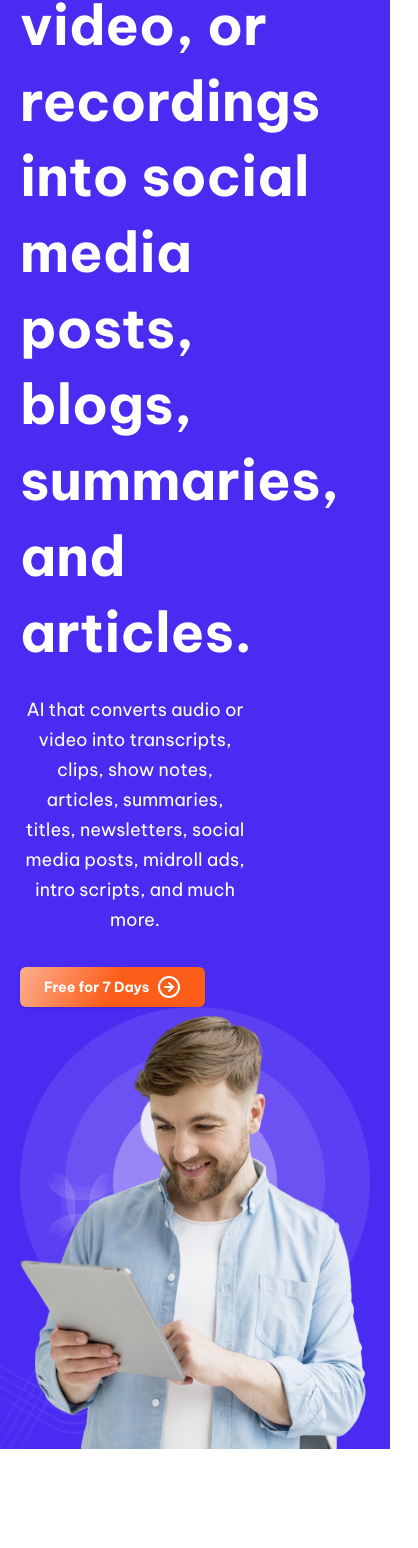
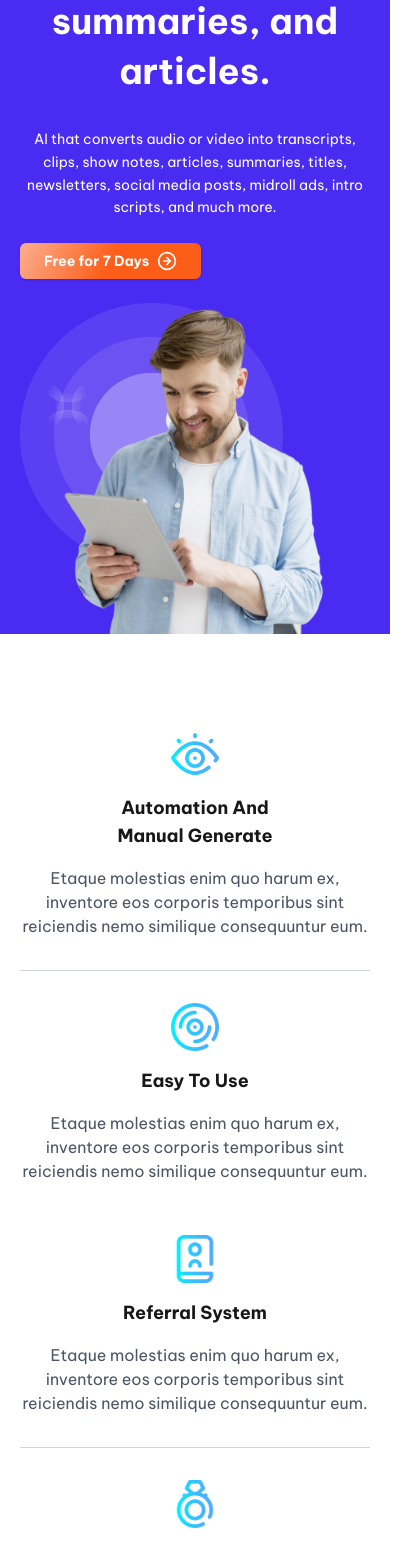
Before and after one commit to Nasif28/Vocalize-Pro, a Next.js app: page / in a window 390 px wide. Shown: the part 379-1927 px from the top of the page, 418 px wide, since content can reach past the window. Built offline with nearby package versions, Linux system fonts and the light colour scheme; no server answers.

Commit message:
responsive complete

```diff
--- a/src/components/Blogs.tsx
+++ b/src/components/Blogs.tsx
@@ -86,7 +86,7 @@ const Blogs = () => {
         </div>
 
         {/* Cards */}
-        <div className="mb-24 grid grid-cols-1 sm:grid-cols-2 lg:grid-cols-4 gap-8">
+        <div className="mb-24 grid grid-cols-1 sm:grid-cols-2 lg:grid-cols-2 xl:grid-cols-4 gap-8">
           {cards.map((card, idx) => (
             <div
               key={idx}
--- a/src/components/CarouselItem.tsx
+++ b/src/components/CarouselItem.tsx
@@ -23,7 +23,7 @@ const CarouselItem = () => {
   }
 
   return (
-    <div className="myContainer grid grid-cols-1 md:grid-cols-2 lg:grid-cols-4 gap-6 px-5">
+    <div className="myContainer grid grid-cols-1 md:grid-cols-2 lg:grid-cols-2 xl:grid-cols-4 gap-6 px-5">
       {/* First column */}
       <div>
         <Card
--- a/src/components/ChooseUs.tsx
+++ b/src/components/ChooseUs.tsx
@@ -4,18 +4,14 @@ import { LuArrowRightCircle } from "react-icons/lu";
 
 const ChooseUs = () => {
   return (
-    // <div className="myContainer">
-    <div className="maxContainer mx-auto py-24 flex flex-col md:flex-row ">
+    <div className="mx-auto py-16 md:py-24 flex flex-col lg:flex-row gap-5">
       {/* Left Side */}
-      <div
-        className=" mx-auto flex flex-col md:flex-row flex-1"
-        style={{ marginLeft: "155px", padding: "10px" }}
-      >
+      <div className="myContainer flex flex-col gap-5 md:flex-row flex-1 mx-auto">
         {/* Left first col  */}
-        <div className="md:w-1/2 space-y-8 md:pr-8 pt-16">
+        <div className="lg:w-1/2 space-y-8 lg:pr-8 pt-8 lg:pt-16 text-center md:text-left">
           {/* First Coll */}
-          <div className="space-y-4 ">
-            <img src="/C1.png" alt="Eye Icon" className="h-12 w-12" />
+          <div className="space-y-4">
+            <img src="/C1.png" alt="Eye Icon" className="h-12 w-12 mx-auto" />
             <h3 className="text-lg font-bold">
               Automation And <br /> Manual Generate
             </h3>
@@ -24,12 +20,14 @@ const ChooseUs = () => {
               temporibus sint reiciendis nemo similique consequuntur eum.
             </p>
           </div>
-
           <hr className="border-gray-300" />
-
-          {/* Second COll */}
+          {/* Second Coll */}
           <div className="space-y-4">
-            <img src="/C2.png" alt="Eye Icon" className="h-12 w-12" />
+            <img
+              src="/C2.png"
+              alt="Easy To Use Icon"
+              className="h-12 w-12 mx-auto"
+            />
             <h3 className="text-lg font-bold">Easy To Use</h3>
             <p className="text-gray-600">
               Etaque molestias enim quo harum ex, inventore eos corporis
@@ -38,25 +36,32 @@ const ChooseUs = () => {
           </div>
         </div>
 
-        <Separator orientation="vertical" className="mr-12 py-8" />
+        {/* Vertical Separator */}
+        <Separator orientation="vertical" className="hidden lg:block py-8" />
 
         {/* Left second col  */}
-        <div className="md:w-1/2 space-y-8 md:pr-8">
+        <div className="lg:w-1/2 space-y-8 pt-8 lg:pt-16 lg:pl-8 text-center md:text-left">
           {/* First Coll */}
-          <div className="space-y-4 ">
-            <img src="/C4.png" alt="Eye Icon" className="h-12 w-12" />
+          <div className="space-y-4">
+            <img
+              src="/C4.png"
+              alt="Referral System Icon"
+              className="h-12 w-12 mx-auto"
+            />
             <h3 className="text-lg font-bold">Referral System</h3>
             <p className="text-gray-600">
               Etaque molestias enim quo harum ex, inventore eos corporis
               temporibus sint reiciendis nemo similique consequuntur eum.
             </p>
           </div>
-
           <hr className="border-gray-300" />
-
-          {/* Second COll */}
+          {/* Second Coll */}
           <div className="space-y-4">
-            <img src="/C3.png" alt="Eye Icon" className="h-12 w-12" />
+            <img
+              src="/C3.png"
+              alt="Security Icon"
+              className="h-12 w-12 mx-auto"
+            />
             <h3 className="text-lg font-bold">Secure Application</h3>
             <p className="text-gray-600">
               Etaque molestias enim quo harum ex, inventore eos corporis
@@ -68,27 +73,26 @@ const ChooseUs = () => {
 
       {/* Right Side */}
       <div
-        className="md:w-1/2 px-4 md:p-12 py-5 flex flex-col justify-center flex-1"
+        className="lg:w-1/2 px-4 md:px-12 py-8 md:py-5 flex flex-col justify-center flex-1"
         style={{ backgroundColor: "rgba(235, 236, 254, 1)" }}
       >
-        <div style={{ marginRight: "155px", padding: "0 10px" }}>
-          <h2 className=" text-[50px] font-bold leading-[63.25px] mb-4">
+        <div className="mx-auto md:mx-0 md:mr-16">
+          <h2 className="text-3xl md:text-[50px] font-bold leading-snug md:leading-[63.25px] mb-4">
             Explore Why You Will Choose Us
           </h2>
-          <p className="text-gray-600 mb-6 pr-24">
+          <p className="text-gray-600 mb-6 lg:pr-24">
             Etaque molestias enim quo harum ex, inventore eos corporis
             temporibus sint reiciendis nemo similique consequuntur eum. Etaque
             molestias enim quo harum ex, inventore eos corporis temporibus sint
             reiciendis nemo similique consequuntur eum.
           </p>
-          <button className="bg-gradient-to-r from-[#19C2DD] to-[#355BFB] text-white w-[183px] h-[50px] px-[16px] py-[15px] flex items-center gap-[10px] rounded-[12px] shadow-lg">
+          <button className="bg-gradient-to-r from-[#19C2DD] to-[#355BFB] text-white  px-4 md:px-[16px] py-[12px] flex items-center gap-[10px] rounded-[12px] shadow-lg">
             Start for Free
-            <LuArrowRightCircle className="ml-2 w-6 h-6" />{" "}
+            <LuArrowRightCircle className="ml-2 w-6 h-6" />
           </button>
         </div>
       </div>
     </div>
-    // </div>
   );
 };
 
--- a/src/components/HeroSection.tsx
+++ b/src/components/HeroSection.tsx
@@ -1,14 +1,14 @@
-// components/HeroSection.tsx
+import React from "react";
 import { LuArrowRightCircle } from "react-icons/lu";
 import Navbar from "./Navbar";
-import { Button } from "./ui/Button";
+import { Button } from "./ui/button";
 
 export default function HeroSection() {
   return (
     <section
       id="home"
       style={{ background: "rgba(74, 43, 241, 1)" }}
-      className=" text-white relative w-full pt-5"
+      className="text-white relative w-full pt-5"
     >
       <Navbar />
 
@@ -17,53 +17,53 @@ export default function HeroSection() {
         <img
           src="/Ornament1.png"
           alt="Icon 1"
-          className="absolute bottom-52 left-12 "
+          className="absolute bottom-52 left-12 w-10 h-10 md:w-auto md:h-auto"
         />
         <img
           src="/Ornament2.png"
           alt="Icon 2"
-          className="absolute top-44 right-24"
+          className="absolute top-44 right-24 w-10 h-10 md:w-auto md:h-auto"
         />
         <img
           src="/Ornament3.png"
           alt="Icon 3"
-          className="absolute bottom-44 left-1/2 "
+          className="absolute bottom-44 left-1/2 w-12 h-12 md:w-auto md:h-auto transform -translate-x-1/2"
         />
         <img
           src="/Ornament4.png"
           alt="Icon 1"
-          className="absolute top-40 left-24"
+          className="absolute top-40 left-24 w-10 h-10 md:w-auto md:h-auto"
         />
         <img
           src="/Ornament5.png"
           alt="Icon 2"
-          className="absolute bottom-24 right-28 "
+          className="absolute bottom-24 right-28 w-10 h-10 md:w-auto md:h-auto"
         />
         <img
           src="/Ornament6.png"
           alt="Icon 3"
-          className="absolute -bottom-12 left-0"
+          className="absolute -bottom-12 left-0 w-10 h-10 md:w-auto md:h-auto"
         />
         <img
           src="/Ornament7.png"
           alt="Icon 1"
-          className="hidden md:block absolute top-32 left-96"
+          className="hidden md:block absolute top-32 left-96 w-10 h-10 md:w-auto md:h-auto"
         />
       </div>
 
       {/* Main Content */}
-      <div className="myContainer flex flex-col md:flex-row items-center">
+      <div className="myContainer p-4 flex flex-col md:flex-row items-center  ">
         {/* Left Side (Text Section) */}
         <div className="md:w-1/2 text-center md:text-left">
           {/* Headline */}
-          <h1 className="text-[55px] font-bold leading-[75.9px] text-left">
+          <h1 className="py-4 text-4xl md:text-5xl lg:text-6xl font-bold leading-snug md:leading-tight lg:leading-[75px]">
             Super easy to{" "}
             <span className="text-orange-400 relative">
               transcribe
               <img
                 src="/Vector 1.png"
                 alt="Icon"
-                className="absolute left-1/2 transform -translate-x-1/2 -translate-y-1" // Adjust the position
+                className="absolute left-1/2 transform -translate-x-1/2 -translate-y-1"
               />
             </span>{" "}
             audio, video, or recordings into social media posts, blogs,
@@ -71,63 +71,60 @@ export default function HeroSection() {
           </h1>
 
           {/* Description */}
-          <p
-            className=" mt-6 text-lg text-[18px] leading-[30px]"
-            style={{ paddingRight: "120px" }}
-          >
+          <p className="mt-4 md:mt-6 text-sm md:text-base lg:text-lg leading-relaxed md:leading-normal lg:leading-[30px] md:pr-12 lg:pr-20">
             AI that converts audio or video into transcripts, clips, show notes,
             articles, summaries, titles, newsletters, social media posts,
             midroll ads, intro scripts, and much more.
           </p>
 
           {/* Call to Action */}
-          <div className="mt-8">
+          <div className="mt-6 md:mt-8 md:items-center">
             <Button
-              className="flex items-center justify-center px-6 py-5 font-semibold text-white rounded-md"
+              className=" flex items-center justify-center px-6 py-4 md:px-6 md:py-5 md:mb-5 font-semibold text-white rounded-md"
               style={{
                 background:
                   "linear-gradient(117.62deg, #FBCDBA -18.06%, #FC5D19 50.99%)",
               }}
             >
-              Free for 7 Days <LuArrowRightCircle className="ml-2 w-6 h-6" />{" "}
-              {/* Icon styling */}
+              Free for 7 Days{" "}
+              <LuArrowRightCircle className="ml-2 w-5 h-5 md:w-6 md:h-6" />
             </Button>
           </div>
         </div>
 
         {/* Right Side (Image Section) */}
-        <div className="md:mt-0 md:w-1/2 flex justify-center relative">
+        <div className="mt-6 md:mt-0 md:w-1/2 flex justify-center relative">
           {/* Background Image */}
           <img
             src="/heroellipse.png"
             alt="Background Design"
-            className="absolute inset-0 max-h-full" // absolute positioning and inset to cover parent
+            className="absolute inset-0 w-3/4 md:w-auto max-h-full" // Adjust size for responsiveness
           />
           {/* Foreground Image */}
           <img
             src="/hero.png"
             alt="Transcription Service"
-            className="relative max-h-full z-10" // relative to maintain stacking order
+            className="relative w-3/4 md:w-auto z-10 max-h-full" // Adjust size for responsiveness
           />
           <img
             src="/Ornament8.png"
             alt="Icon 2"
-            className="absolute top-64 left-20"
+            className="absolute top-64 left-20 w-10 h-10 md:w-auto md:h-auto"
           />
           <img
             src="/Ornament9.png"
             alt="Icon 3"
-            className="absolute top-24 left-36"
+            className="absolute top-24 left-36 w-10 h-10 md:w-auto md:h-auto"
           />
           <img
             src="/Ornament10.png"
             alt="Icon 3"
-            className="absolute top-60 right-24"
+            className="absolute top-60 right-24 w-10 h-10 md:w-auto md:h-auto"
           />
           <img
             src="/Ornament11.png"
             alt="Icon 3"
-            className="absolute top-20 right-40 "
+            className="absolute top-20 right-40 w-10 h-10 md:w-auto md:h-auto"
           />
         </div>
       </div>
--- a/src/components/HowItWorks.tsx
+++ b/src/components/HowItWorks.tsx
@@ -3,7 +3,7 @@ import React from "react";
 const HowItWorks = () => {
   return (
     <section
-      className="maxContainer py-24"
+      className="maxContainer py-24 overflow-hidden"
       id="works"
       style={{
         background:
--- a/src/components/Pricing.tsx
+++ b/src/components/Pricing.tsx
@@ -210,7 +210,7 @@ const Pricing = () => {
         </div>
 
         {/* Pricing Cards */}
-        <div className="grid grid-cols-1 sm:grid-cols-2 lg:grid-cols-4 gap-8 pb-28">
+        <div className="grid grid-cols-1 sm:grid-cols-2 lg:grid-cols-2 xl:grid-cols-4 gap-8 pb-28">
           {pricingPlans[isYearly ? "yearly" : "monthly"].map((plan, idx) => (
             <div
               key={idx}
```
Also changed, not shown: src/components/Achievements.tsx (+5 -5 lines), src/components/Footer.tsx (+5 -5 lines).
